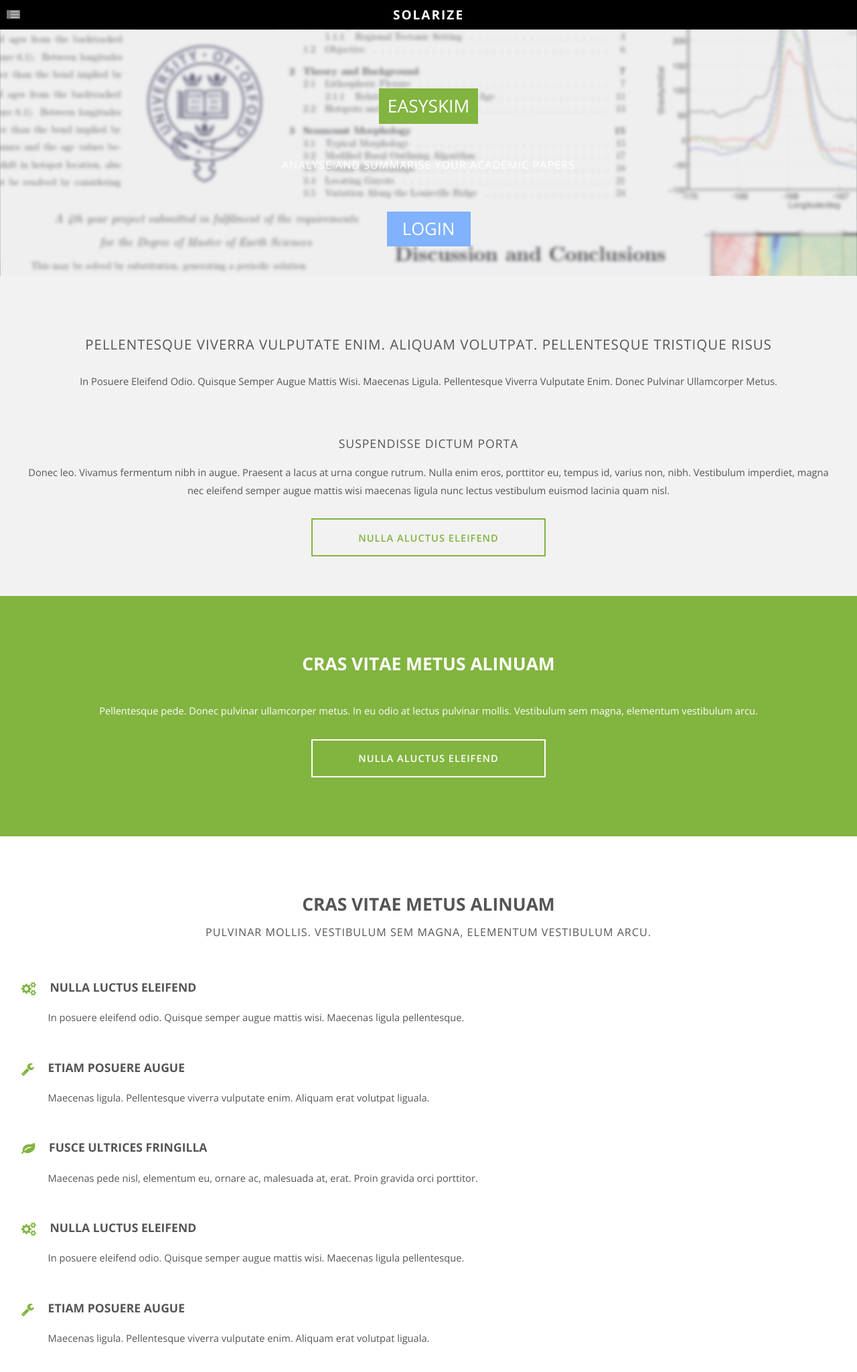
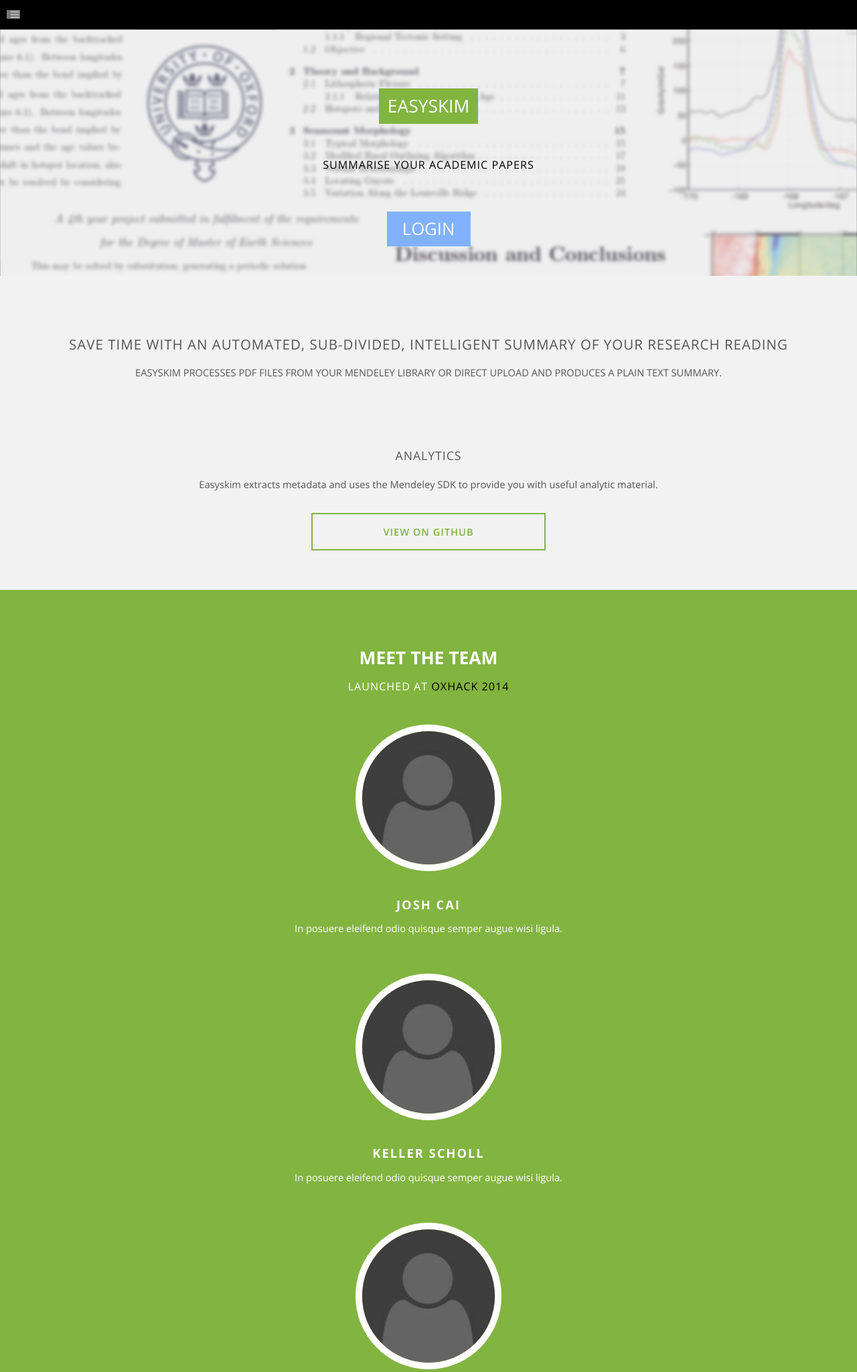
Before and after one commit to rebecca-owen/easyskim, a Flask app: template templates/login.html in a window 1280 px wide. Shown: the top 2049 px of the page at 67% size. Run offline with Flask 2, Linux system fonts and the light colour scheme; the template is opened without the code that fills it, so the values that code supplies are empty; grey boxes are pictures that could not be loaded.

Commit message:
Fix front page

```diff
--- a/nat_proc/nltk_testing.py
+++ b/nat_proc/nltk_testing.py
@@ -232,9 +232,13 @@
 f = FrequencySummarizer()
 
 final = []
+sent = []
 for te in out:
 	if te:
-		final.append(f.summarize(te,5))
+		dat = f.summarize(te,5)
+		for sent in dat:
+			sent.encode('ascii', errors='backslashreplace')
+		final.append(' '.join(sent))
 	elif not te:
 		final.append("EMPTY")
 
--- a/templates/login.html
+++ b/templates/login.html
@@ -28,11 +28,11 @@
 			<div class="wrapper style1">
 
 			<!-- Header -->
-				<div id="header">
+				<!-- <div id="header">
 					<div class="container">
 
 						<!-- Logo -->
-							<h1><a href="#" id="logo">Solarize</a></h1>
+							<!-- <h1><a href="#" id="logo">Solarize</a></h1>
 
 						<!-- Nav -->
 <!-- 							<nav id="nav">
@@ -63,7 +63,7 @@
 								</ul>
 							</nav> -->
 
-					</div>
+					<!-- </div>
 				</div>
 
 			<!-- Banner -->
@@ -72,9 +72,9 @@
 						<h2>EasySkim</h2>
 						<!-- <span>Design by Templated</span> -->
 						<span></span>
-						<span>Analyse and summarise your academic papers</span>
+						<span style="color:black">Summarise your academic papers</span>
 						<h4 id="login">
-							<a href="{{ login_url }}" >LOgin</a></h4>
+							<a href="{{ login_url }}" >Login</a></h4>
 					</section>
 				</div>
 
@@ -86,21 +86,21 @@
 					<div class="row double">
 						<div class="6u">
 							<header class="major">
-								<h2>Pellentesque viverra vulputate enim. Aliquam volutpat. Pellentesque tristique Risus</h2>
-								<span class="byline">In posuere eleifend odio. Quisque semper augue mattis wisi. Maecenas ligula. Pellentesque viverra vulputate enim. Donec pulvinar ullamcorper metus.</span>
+								<h2>Save time with an automated, sub-divided, intelligent summary of your research reading</h2>
+								<p>Easyskim processes PDF files from your Mendeley library or direct upload and produces a plain text summary.</p>
 							</header>
 						</div>
 						<div class="6u">
-							<h3>Suspendisse dictum porta</h3>
-							<p>Donec leo. Vivamus fermentum nibh in augue. Praesent a lacus at urna congue rutrum. Nulla enim eros, porttitor eu, tempus id, varius non, nibh. Vestibulum imperdiet, magna nec eleifend semper augue mattis wisi maecenas ligula nunc lectus vestibulum euismod lacinia quam nisl.</p>
-							<a href="#" class="button">Nulla aluctus eleifend</a>
+							<h3>Analytics</h3>
+							<p>Easyskim extracts metadata and uses the Mendeley SDK to provide you with useful analytic material.</p>
+							<a href="https://github.com/rebeccamorgan/easyskim" class="button">View on Github</a>
 						</div>
 					</div>
 				</section>
 			</div>
 
 		<!-- Section Two -->
-			<div class="wrapper style3">
+<!-- 			<div class="wrapper style3">
 				<section class="container">
 					<header class="major">
 						<h2>Cras vitae metus aliNuam</h2>
@@ -108,10 +108,10 @@
 					<p>Pellentesque pede. Donec pulvinar ullamcorper metus. In eu odio at lectus pulvinar mollis. Vestibulum sem magna, elementum vestibulum arcu.</p>
 					<a href="#" class="button alt">Nulla aluctus eleifend</a>
 				</section>
-			</div>
+			</div> -->
 
 		<!-- Section Three -->
-			<div class="wrapper style4">
+			<!-- <div class="wrapper style4">
 				<section class="container">
 					<header class="major">
 						<h2>Cras vitae metus aliNuam</h2>
@@ -177,35 +177,35 @@
 						</div>
 					</div>
 				</section>
-			</div>
+			</div> -->
 
 		<!-- Team -->
 			<div class="wrapper style5">
 				<section id="team" class="container">
 					<header class="major">
-						<h2>Cras vitae metus aliNuam</h2>
-						<span class="byline">pulvinar mollis. Vestibulum sem magna, elementum vestibulum arcu</span>
+						<h2>Meet the Team</h2>
+						<span class="byline">Launched at <a href="http://oxhack.co.uk/" style="color:black">oxHACK 2014</a></span>
 					</header>
 					<div class="row">
 						<div class="3u">
-							<a href="#" class="image"><img src="images/placeholder.png" alt=""></a>
-							<h3>Molly Millions</h3>
+							<a href="#" class="image"><img src="static/images/placeholder.png" alt=""></a>
+							<h3>Josh Cai</h3>
 							<p>In posuere eleifend odio quisque semper augue wisi ligula.</p>
 						</div>
 						<div class="3u">
-							<a href="#" class="image"><img src="images/placeholder.png" alt=""></a>
-							<h3>Henry Dorsett Case</h3>
+							<a href="#" class="image"><img src="static/images/placeholder.png" alt=""></a>
+							<h3>Keller Scholl</h3>
 							<p>In posuere eleifend odio quisque semper augue wisi ligula.</p>
 						</div>
 						<div class="3u">
-							<a href="#" class="image"><img src="images/placeholder.png" alt=""></a>
-							<h3>Willis Corto</h3>
+							<a href="#" class="image"><img src="static/images/placeholder.png" alt=""></a>
+							<h3>Deyan Levski</h3>
 							<p>In posuere eleifend odio quisque semper augue wisi ligula.</p>
 						</div>
 						<div class="3u">
-							<a href="#" class="image"><img src="images/placeholder.png" alt=""></a>
-							<h3>Linda Lee</h3>
-							<p>In posuere eleifend odio quisque semper augue wisi ligula.</p>
+							<a href="http://rebeccamorgan.me/" class="image"><img src="static/images/rebecca.png" alt=""></a>
+							<h3>Rebecca Morgan</h3>
+							<p>DPhil Student in Geophysics, University of Oxford.</p>
 						</div>
 					</div>
 				</section>
@@ -216,15 +216,14 @@
 			<section class="container">
 				<header class="major">
 					<h2>Connect with us</h2>
-					<span class="byline">Integer sit amet pede vel arcu aliquet pretium</span>
 				</header>
 				<ul class="icons">
-					<li class="active"><a href="#" class="fa fa-facebook"><span>Facebook</span></a></li>
-					<li><a href="#" class="fa fa-twitter"><span>Twitter</span></a></li>
-					<li><a href="#" class="fa fa-dribbble"><span>Pinterest</span></a></li>
-					<li><a href="#" class="fa fa-google-plus"><span>Google+</span></a></li>
+					<!-- <li class="active"><a href="#" class="fa fa-facebook"><span>Facebook</span></a></li> -->
+					<li><a href="https://twitter.com/easyskim" class="fa fa-twitter"><span>Twitter</span></a></li>
+					<li><a href="mailto:admin@easyskim.co.uk" class="fa fa-inbox"><span>Email</span></a></li>
+<!-- 					<li><a href="#" class="fa fa-dribbble"><span>Pinterest</span></a></li>
+					<li><a href="#" class="fa fa-google-plus"><span>Google+</span></a></li> -->
 				</ul>
-				<hr />
 			</section>
 
 			<!-- Copyright -->
```
Also changed, not shown: static/images/rebecca.png (added).
